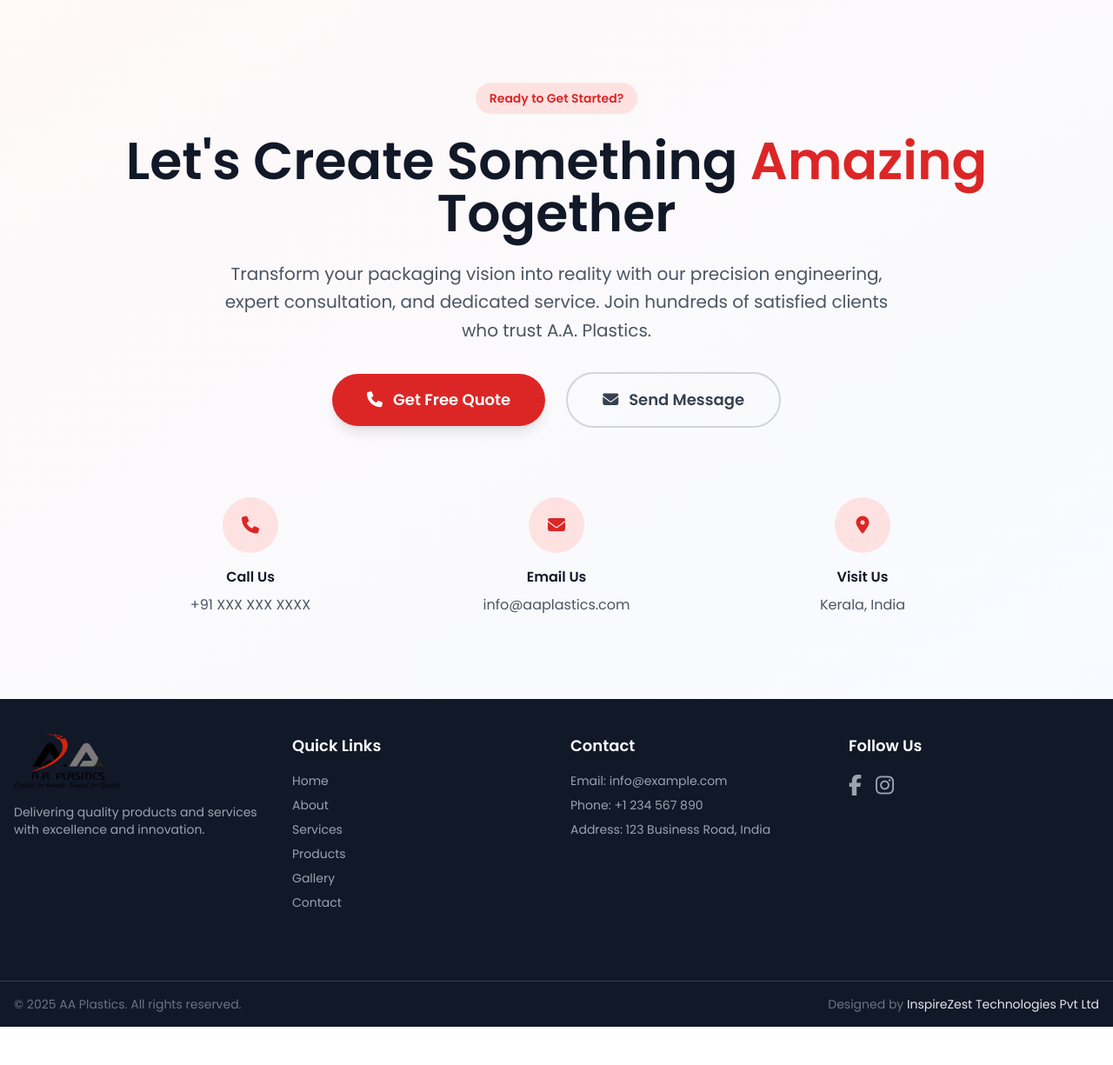
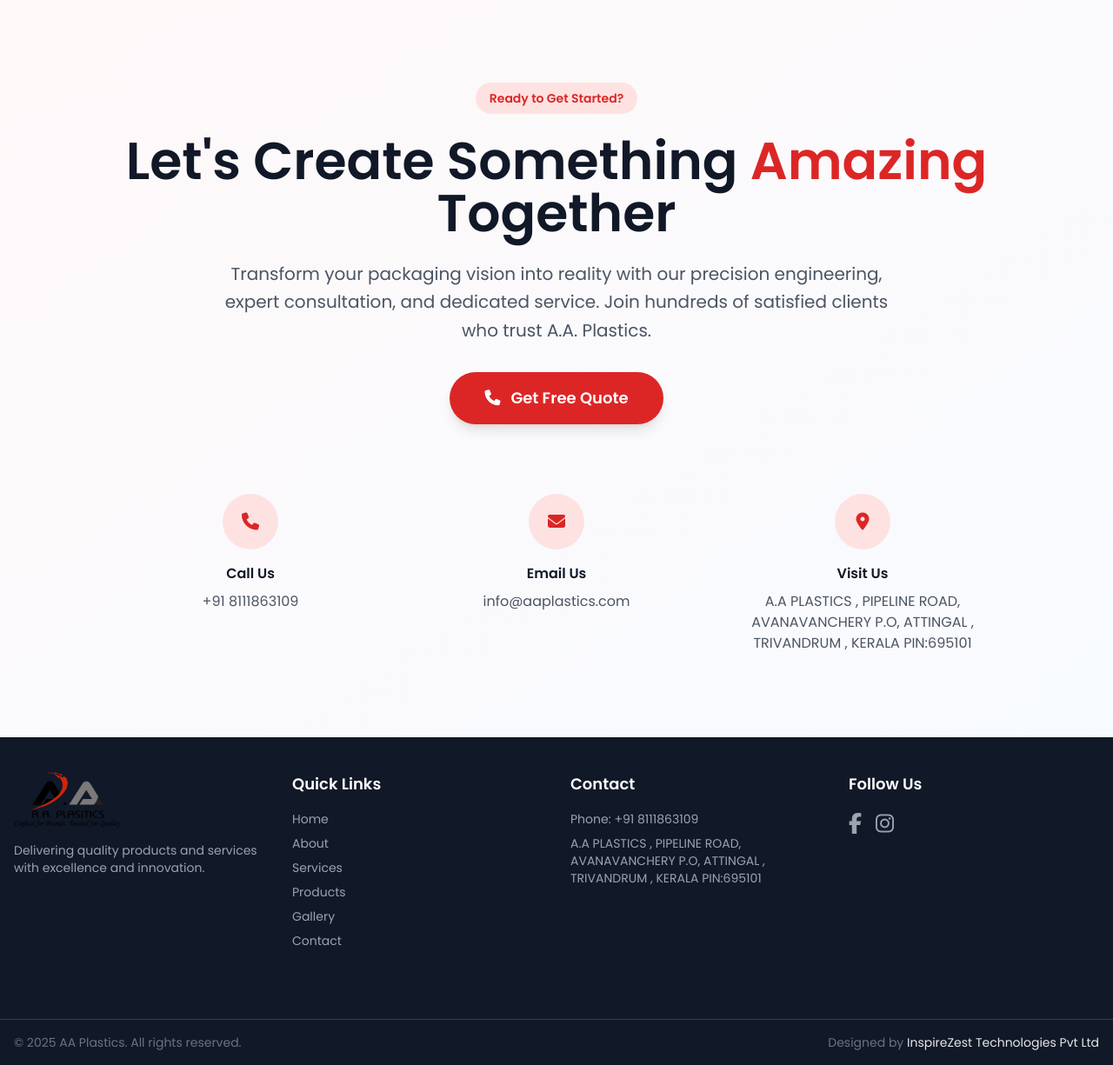
Before and after one commit to abhinavdeveloperiz/AA-Plastics, a Django app: page / in a window 1280 px wide. Shown: the part 4409-5634 px from the top of the page at 87% size. Before the commit the page ends 5590 px from the top, so only its background shows below. Run offline with Django 5.2, Linux system fonts and the light colour scheme; style sheets or scripts are compiled from the project's sources; some libraries are stand-ins or nearby versions.

Commit message:
4th commit

```diff
--- a/app/templates/base.html
+++ b/app/templates/base.html
@@ -200,9 +200,9 @@
       <div>
         <h3 class="text-lg font-semibold mb-4">Contact</h3>
         <ul class="space-y-2 text-sm text-gray-400">
-          <li>Email: <a href="mailto:info@example.com" class="hover:text-red-400">info@example.com</a></li>
-          <li>Phone: <a href="tel:+1234567890" class="hover:text-red-400">+1 234 567 890</a></li>
-          <li>Address: 123 Business Road, India</li>
+          <li>Phone: <a href="tel:+1234567890" class="hover:text-red-400">+91 8111863109</a></li>
+          <li>A.A PLASTICS , PIPELINE ROAD, AVANAVANCHERY P.O, ATTINGAL , TRIVANDRUM , KERALA
+            PIN:695101</li>
         </ul>
       </div>
       <div>
--- a/app/templates/home.html
+++ b/app/templates/home.html
@@ -229,7 +229,8 @@
         <!-- Right Visual -->
         <div class="flex flex-col items-center justify-center text-center space-y-4" data-aos="fade-down">
           <!-- Logo -->
-          <img src="{% static 'images/logo.png' %}" alt="AA Plastics Logo" class="w-100 animate-float drop-shadow-2xl" />
+          <img src="{% static 'images/logo.png' %}" alt="AA Plastics Logo"
+            class="w-100 animate-float drop-shadow-2xl" />
 
 
         </div>
@@ -341,7 +342,7 @@
       <div class="grid md:grid-cols-2 lg:grid-cols-3 gap-8" data-aos="fade-right">
 
         <!-- Service 1 -->
-        <div class="service-card p-8 rounded-2xl shadow-lg group">
+        <a href="/services" class="service-card p-8 rounded-2xl shadow-lg group">
           <div class="service-icon text-red-600 text-5xl mb-6">
             <i class="fas fa-industry"></i>
           </div>
@@ -354,10 +355,10 @@
             <span>Learn More</span>
             <i class="fas fa-arrow-right ml-2 transform group-hover:translate-x-1 transition-transform"></i>
           </div>
-        </div>
+        </a>
 
         <!-- Service 2 -->
-        <div class="service-card p-8 rounded-2xl shadow-lg group">
+        <a href="/services" class="service-card p-8 rounded-2xl shadow-lg group">
           <div class="service-icon text-red-600 text-5xl mb-6">
             <i class="fas fa-flask"></i>
           </div>
@@ -369,10 +370,10 @@
             <span>Learn More</span>
             <i class="fas fa-arrow-right ml-2 transform group-hover:translate-x-1 transition-transform"></i>
           </div>
-        </div>
+        </a>
 
         <!-- Service 3 -->
-        <div class="service-card p-8 rounded-2xl shadow-lg group">
+        <a href="/services" class="service-card p-8 rounded-2xl shadow-lg group">
           <div class="service-icon text-red-600 text-5xl mb-6">
             <i class="fas fa-box-open"></i>
           </div>
@@ -384,10 +385,10 @@
             <span>Learn More</span>
             <i class="fas fa-arrow-right ml-2 transform group-hover:translate-x-1 transition-transform"></i>
           </div>
-        </div>
+        </a>
 
         <!-- Service 4 -->
-        <div class="service-card p-8 rounded-2xl shadow-lg group">
+        <a href="/services" class="service-card p-8 rounded-2xl shadow-lg group">
           <div class="service-icon text-red-600 text-5xl mb-6">
             <i class="fas fa-recycle"></i>
           </div>
@@ -399,10 +400,10 @@
             <span>Learn More</span>
             <i class="fas fa-arrow-right ml-2 transform group-hover:translate-x-1 transition-transform"></i>
           </div>
-        </div>
+        </a>
 
         <!-- Service 5 -->
-        <div class="service-card p-8 rounded-2xl shadow-lg group">
+        <a href="/services" class="service-card p-8 rounded-2xl shadow-lg group">
           <div class="service-icon text-red-600 text-5xl mb-6">
             <i class="fas fa-truck"></i>
           </div>
@@ -414,10 +415,10 @@
             <span>Learn More</span>
             <i class="fas fa-arrow-right ml-2 transform group-hover:translate-x-1 transition-transform"></i>
           </div>
-        </div>
+        </a>
 
         <!-- Service 6 -->
-        <div class="service-card p-8 rounded-2xl shadow-lg group">
+        <a href="/services" class="service-card p-8 rounded-2xl shadow-lg group">
           <div class="service-icon text-red-600 text-5xl mb-6">
             <i class="fas fa-lightbulb"></i>
           </div>
@@ -429,7 +430,7 @@
             <span>Learn More</span>
             <i class="fas fa-arrow-right ml-2 transform group-hover:translate-x-1 transition-transform"></i>
           </div>
-        </div>
+        </a>
 
       </div>
     </div>
@@ -683,16 +684,12 @@
         </div>
 
         <div class="flex flex-col sm:flex-row items-center justify-center gap-6">
-          <button
+          <a href="tel:+918111863109"
             class="bg-red-600 hover:bg-red-700 text-white px-10 py-4 rounded-full font-bold text-lg transition duration-300 shadow-lg hover:shadow-xl flex items-center gap-3">
             <i class="fas fa-phone"></i>
             <span>Get Free Quote</span>
-          </button>
-          <button
-            class="border-2 border-gray-300 hover:border-red-600 text-gray-700 hover:text-red-600 px-10 py-4 rounded-full font-semibold text-lg transition duration-300 flex items-center gap-3">
-            <i class="fas fa-envelope"></i>
-            <span>Send Message</span>
-          </button>
+          </a>
+
         </div>
 
         <div class="grid grid-cols-1 md:grid-cols-3 gap-8 pt-12">
@@ -701,7 +698,7 @@
               <i class="fas fa-phone text-red-600 text-xl"></i>
             </div>
             <h4 class="font-semibold text-gray-900 mb-2">Call Us</h4>
-            <p class="text-gray-600">+91 XXX XXX XXXX</p>
+            <p class="text-gray-600">+91 8111863109</p>
           </div>
           <div class="text-center">
             <div class="w-16 h-16 bg-red-100 rounded-full flex items-center justify-center mx-auto mb-4">
@@ -715,7 +712,8 @@
               <i class="fas fa-map-marker-alt text-red-600 text-xl"></i>
             </div>
             <h4 class="font-semibold text-gray-900 mb-2">Visit Us</h4>
-            <p class="text-gray-600">Kerala, India</p>
+            <p class="text-gray-600">A.A PLASTICS , PIPELINE ROAD, AVANAVANCHERY P.O, ATTINGAL , TRIVANDRUM , KERALA
+              PIN:695101</p>
           </div>
         </div>
       </div>
```
